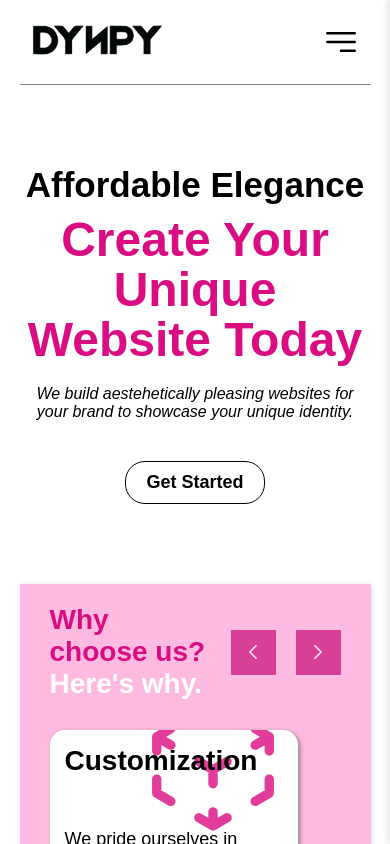
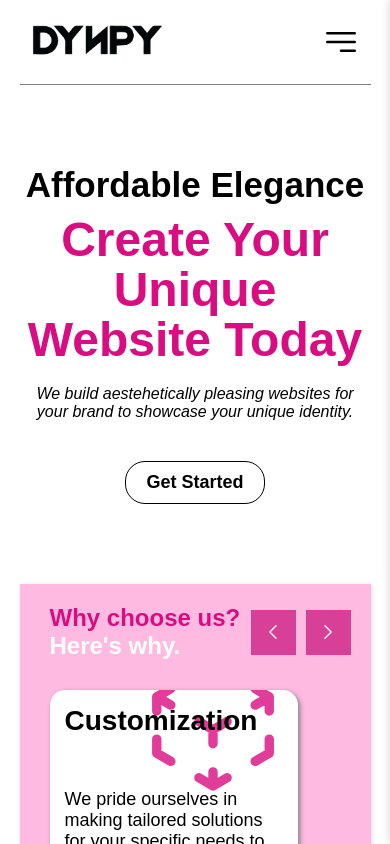
Before and after one commit to ElvistheDuke/dynpy, a React (Vite) app: page / in a window 390 px wide. Shown: the top 844 px of the page. Built offline with nearby package versions, Linux system fonts and the light colour scheme.

Commit message:
updated hero

```diff
--- a/src/components/cardsliderstyles.css
+++ b/src/components/cardsliderstyles.css
@@ -29,13 +29,14 @@
 }
 .controls{
     display: flex;
+    gap: 10px;
 }
 .control{
     height: 45px;
     width: 45px;
     color: white;
     background-color: #d83f96;
-    margin: 0 10px;
+    /* margin: 0 10px; */
     display: flex;
     justify-content: center;
     align-items: center;
@@ -97,7 +98,7 @@
 @media (max-width:800px){
     .title{
         flex-direction: column;
-        font-size: 28px;
+        font-size: 24px;
         align-items: flex-start;
     }
     .cardSlider{
```
